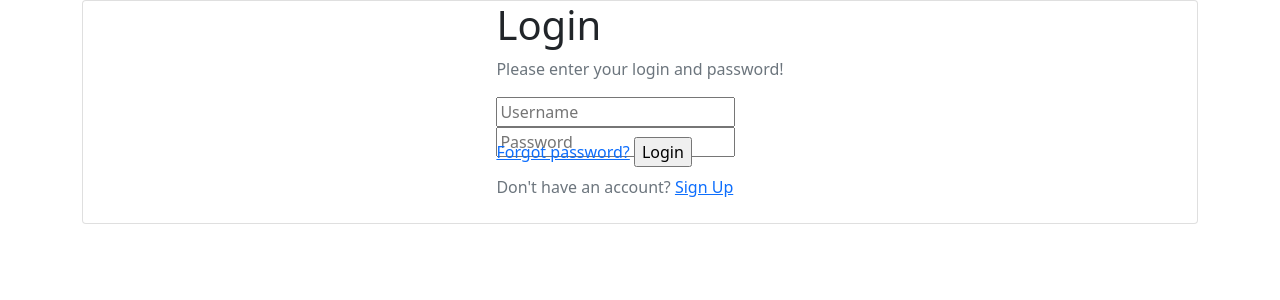
After one commit to diptarag1/webster-2k21, a Django app: page /users/signin/ in a window 1280 px wide. The commit adds this page. Shown: the top 300 px of the page. Run offline with Django 3.2, Linux system fonts and the light colour scheme.

Commit message:
signin signout

```diff
--- /dev/null
+++ b/user/templates/user/signin.html
@@ -0,0 +1,30 @@
+{% extends 'base.html' %}
+
+{% block title %}
+    Sign In
+{% endblock %}
+
+{% block content %}
+<div class="container" id='signin'>
+	<div class="row">
+		<div class="col-12">
+			<div class="card">
+				<form class="box mx-auto" method="POST" action="">
+					{% csrf_token %}
+					<h1>Login</h1>
+					<p class="text-muted"> Please enter your login and password!</p>
+					<input type="text" name="username" placeholder="Username">
+					<div class="passw mx-auto d-block" style="margin-bottom: -20px;">
+						<input type="password" name="password" id="password" placeholder="Password">
+						<span toggle="#password" class="fa fa-eye toggle-password field-icon"></span>
+					</div>
+					<a class="forgot" href="{% url 'signup' %}">Forgot password?</a>
+					<input type="submit" name="" value="Login">
+					<p class="forgot text-muted" style="line-height: 2.5em;">Don't have an account? <a
+							href="{% url 'signup' %}" class="signup">Sign Up</a></p>
+				</form>
+			</div>
+		</div>
+	</div>
+</div>
+{% endblock %}
--- a/user/urls.py
+++ b/user/urls.py
@@ -5,6 +5,8 @@ from . import views
 
 urlpatterns=[
     path('signup/',views.signup,name='signup'),
+    path('signin/',views.signin,name='signin'),
+    path('signout/',views.signout,name='signout'),
     path('profile/<uname>/',views.profile,name='profile'),
     path('follow/',views.follow,name='follow'),
 ]
--- a/user/views.py
+++ b/user/views.py
@@ -1,8 +1,9 @@
-from django.contrib.auth import login, authenticate
+from django.contrib.auth import login, authenticate,logout
 from django.contrib.auth.forms import UserCreationForm
 from django.shortcuts import render, redirect
 from .forms import SignUpForm
 from django.contrib.auth.models import User
+from  django.http import HttpResponse
 # Create your views here.
 
 def signup(request):
@@ -19,6 +20,28 @@ def signup(request):
         form = SignUpForm()
     return render(request, 'user/signup.html', {'form': form})
 
+def signin(request):
+    if request.method == 'POST':
+        username = request.POST.get('username')
+        password = request.POST.get('password')
+        user = authenticate(request, username=username, password=password)
+        cuser = User.objects.filter(username=username)
+        if len(cuser) == 1:
+            if not cuser[0].is_active:
+                return HttpResponse("hi")
+            elif user is not None:
+                login(request, user)
+                return redirect('home')
+            else:
+                return HttpResponse("hi")
+        else:
+            return HttpResponse("hi")
+    return render(request, 'user/signin.html')
+
+def signout(request):
+    logout(request)
+    return redirect('home')
+
 def profile(request,uname):
     context={}
     user=User.objects.get(username=uname)
--- a/webster/settings.py
+++ b/webster/settings.py
@@ -129,6 +129,8 @@ CRISPY_TEMPLATE_PACK = 'bootstrap4'
 
 STATIC_URL = '/static/'
 
+LOGIN_REDIRECT_URL = '/'
+
 # Default primary key field type
 # https://docs.djangoproject.com/en/3.2/ref/settings/#default-auto-field
 
```
Also changed, not shown: templates/navBar.html (+20 -3 lines).
